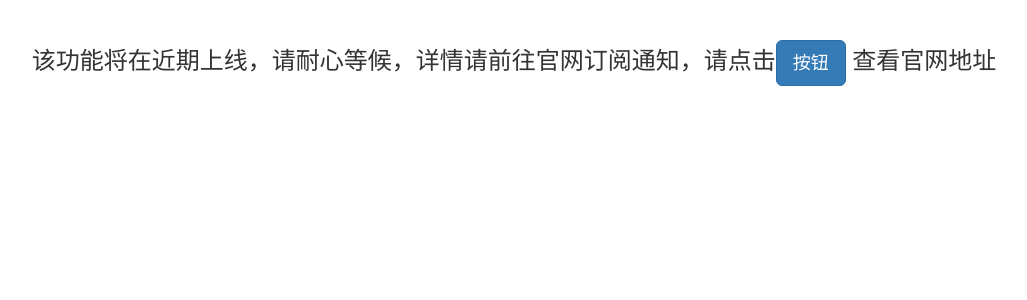
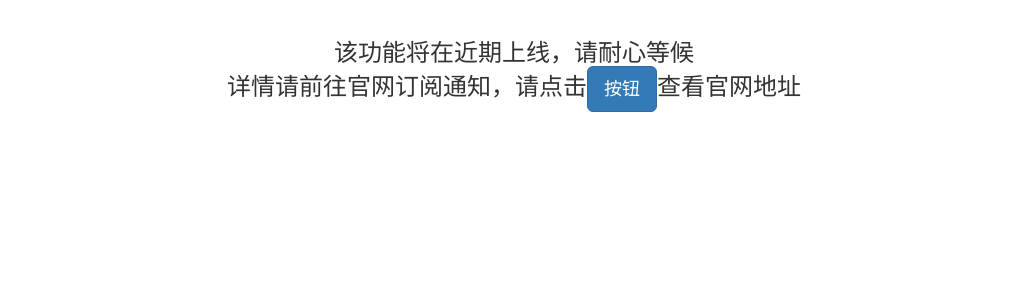
Before and after one commit to xuyonggit/human_resource, a Django app: page /biog/reputation/ in a window 1280 px wide. Shown: the part 52-352 px from the top of the page, without its empty margins (126-1153 px from the left). Run offline with Django 3.2, Linux system fonts and the light colour scheme; some libraries are stand-ins or nearby versions.

Commit message:
新增一些列小功能

```diff
--- a/templates/Reputation.html
+++ b/templates/Reputation.html
@@ -7,8 +7,8 @@
 	<div class="row clearfix">
 		<div class="col-md-12 column">
 			<h3 class="text-center">
-				该功能将在近期上线，请耐心等候，详情请前往官网订阅通知，请点击<button id="test1" type="button" class="btn btn-lg btn-primary success">按钮</button>
-                查看官网地址
+				该功能将在近期上线，请耐心等候<br>
+                详情请前往官网订阅通知，请点击<button id="test1" type="button" class="btn btn-lg btn-primary success">按钮</button>查看官网地址
                 <script type="text/javascript">
                     $(function () {
                         $("#test1").click(function () {
```
Also changed, not shown: main/migrations/0002_tb_from_user.py (added).
